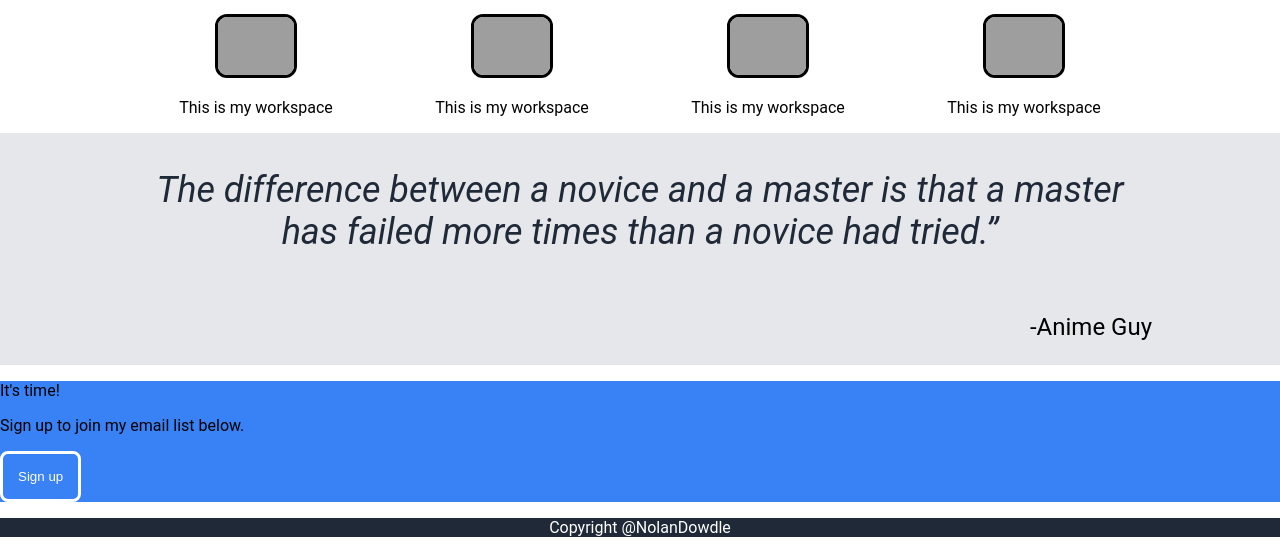
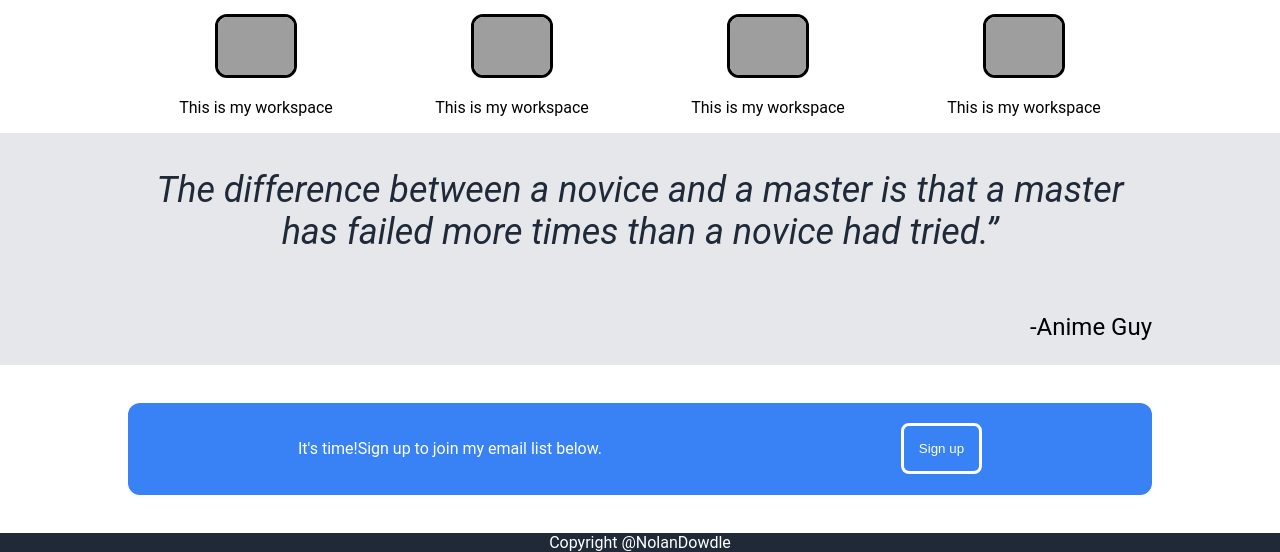
Before and after one commit to NolanDowdle/odin-landing-page, a plain HTML site: page index.html in a window 1280 px wide. Shown: the part 452-1004 px from the top of the page. Drawn offline with Linux system fonts and the light colour scheme; grey boxes are pictures that could not be loaded.

Commit message:
fixed call to action

```diff
--- a/index.html
+++ b/index.html
@@ -14,7 +14,7 @@
         <!--Header-->
         <div class="header-test">
             <div class="header-logo">
-                <p>Nolan's Project</p>
+                <p style="font-style: bold;">Nolan's Project</p>
             </div>
             <!--Left align logo, right alight links-->
             <div class="header-links">
@@ -80,12 +80,18 @@
             </div>
         </div>
     </div>
-    <div class="white-background">
+    <div class="white-background-call">
         <!--Sign Up Button-->
         <div class="call-to-action">
-            <p>It's time!</p>
-            <p>Sign up to join my email list below.</p>
-            <button style="border-style: solid; border-color: white;">Sign up</button>
+            <div id="inner-call">
+                <div class="inner-call-2">
+                    <p>It's time!</p>
+                    <p>Sign up to join my email list below.</p>
+                </div>
+                <div class="inner-call-2">
+                    <button style="border-style: solid; border-color: white;">Sign up</button>
+                </div>
+            </div>
         </div>
     </div>
     <!--Footer-->
--- a/styles.css
+++ b/styles.css
@@ -96,8 +96,33 @@ button {
     border: 5px;
 }
 
-.white-background .call-to-action {
+.white-background-call {
+    width: 80%;
+    margin-left: 10%;
+    margin-right: 10%;
+    margin-top: 3%;
+    margin-bottom: 3%;
+    flex: auto;
+    border: 5px;
+}
+
+.white-background-call .call-to-action {
+    border-radius: 12px;
+    padding: 2%;
     background-color: #3882F6
+}
+
+#inner-call {
+    display: flex;
+    flex: auto;
+}
+
+.inner-call-2 {
+    color: white;
+    display: flex;
+    flex: auto;
+    justify-content: center;
+    align-items: center;
 }
 
 .random-information {
```
